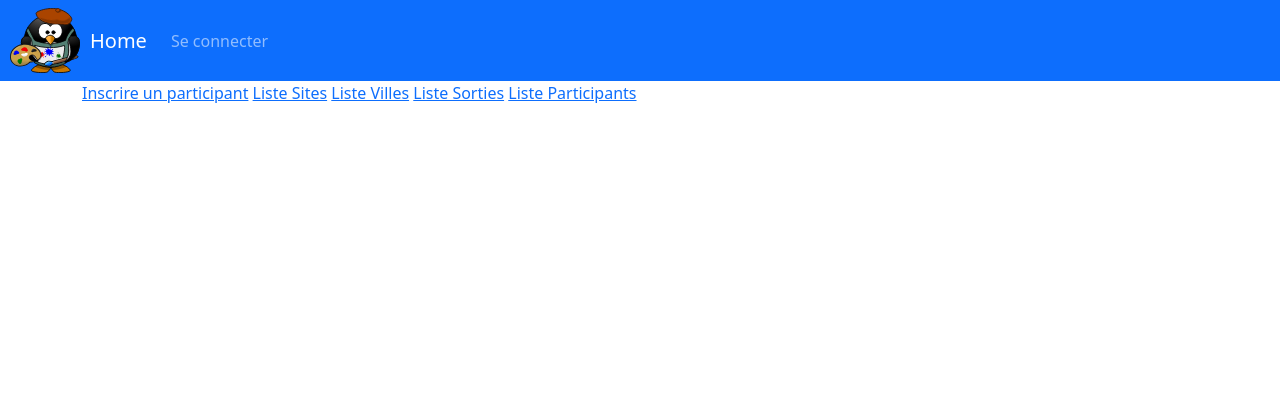
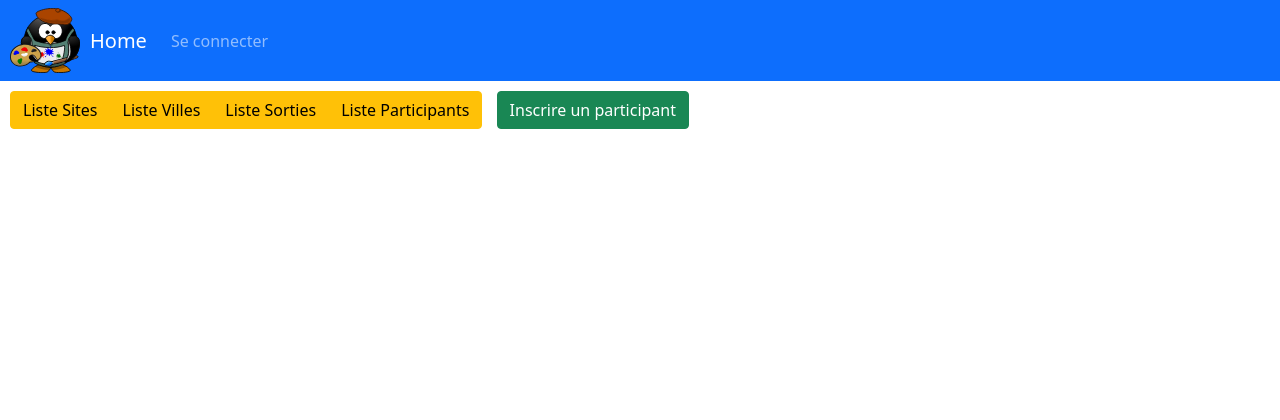
Before and after one commit to AlexandruC0909/Sortie, a Symfony app: template templates/administrator/index.html.twig in a window 1280 px wide. Shown: the top 420 px of the page. Run offline with Twig, Linux system fonts and the light colour scheme; the template is opened without the code that fills it, so the values that code supplies are empty; some libraries are stand-ins or nearby versions.

Commit message:
Ajout : mise en page admin / liste participant

```diff
--- a/public/resources/css/style.css
+++ b/public/resources/css/style.css
@@ -25,7 +25,6 @@ h1 {
 {
     padding: 10px;
     flex: 1;
-    background-color: wheat;
     color: black;
     border: 0.1em solid;
     box-shadow: 8px 8px 6px black;
@@ -35,14 +34,23 @@ h1 {
     text-decoration: none;
     color: white;
 }
-#listeParticipants
+#panelParticipants
 {
-    padding: 50px;
-    flex: 1;
-    background-color: #999999;
-    color: black;
-    border: 0.1em solid;
-    box-shadow: 6px 6px 6px black;
+    background-color: #AAAAAA;
+}
+#btnAdmin
+{
+    padding: 10px;
+}
+#btnParticipant
+{
+    text-decoration: none;
+    color: white;
+}
+#searchParticipant
+{
+    width: 30em;
+    height: 2.5em;
 }
 /*****************************************************************************
 **************                    NAVBAR                             *********
--- a/src/Form/SearchParticipantType.php
+++ b/src/Form/SearchParticipantType.php
@@ -15,10 +15,8 @@ class SearchParticipantType extends AbstractType
         $builder
             ->add('pseudo', SearchType::class,
             [
-                'label' => 'Filtrer les participants',
-                'attr' => [
-                    'placeholder' => 'Pseudo de l\'utilisateur',
-                ],
+                'label' => 'Le pseudo contient : ',
+
                 'required' => false
             ])
 
--- a/templates/administrator/index.html.twig
+++ b/templates/administrator/index.html.twig
@@ -3,17 +3,16 @@
 {% block title %}List{% endblock %}
 
 {% block body %}
-    <div class="container">
-        <div class="row">
-            <div class="col">
-                <a href="{{ path('app_register') }}">Inscrire un participant</a>
-                <a href="{{ path('administrator_sites') }}">Liste Sites</a>
-                <a href="{{ path('administrator_villes') }}">Liste Villes</a>
-                <a href="{{ path('administrator_listSortie') }}">Liste Sorties</a>
-                <a href="{{ path('administrator_listParticipants') }}">Liste Participants</a>
 
-            </div>
-        </div>
+    <div class="btn-group" id="btnAdmin">
+        <a href="{{ path('administrator_sites') }}" class="btn btn-warning">Liste Sites</a>
+        <a href="{{ path('administrator_villes') }}" class="btn btn-warning">Liste Villes</a>
+        <a href="{{ path('administrator_listSortie') }}" class="btn btn-warning">Liste Sorties</a>
+        <a href="{{ path('administrator_listParticipants') }}" class="btn btn-warning">Liste Participants</a>
     </div>
 
+    <button type="button" class="btn btn-success">
+        <a id="btnParticipant" href="{{ path('app_register') }}">Inscrire
+            un participant</a>
+    </button>
 {% endblock %}
--- a/templates/inc/nav.html.twig
+++ b/templates/inc/nav.html.twig
@@ -19,11 +19,12 @@
             {% endif %}
             {% if app.user %}
                 <li class="nav-item active">
-                    <a  class="nav-link" href="{{ path('app_logout') }}">Logout</a>
+                    <a  class="nav-link" href="{{ path('sortie_newSortie') }}">Ajouter Sortie</a>
                 </li>
                 <li class="nav-item active">
-                    <a  class="nav-link" href="{{ path('sortie_newSortie') }}">Ajouter Sortie</a>
+                    <a  class="nav-link" href="{{ path('app_logout') }}">Se déconnecter</a>
                 </li>
+
 
             {% else %}
                {#<li class="nav-item active">
```
Also changed, not shown: templates/administrator/participants.html.twig (+13 -12 lines).
